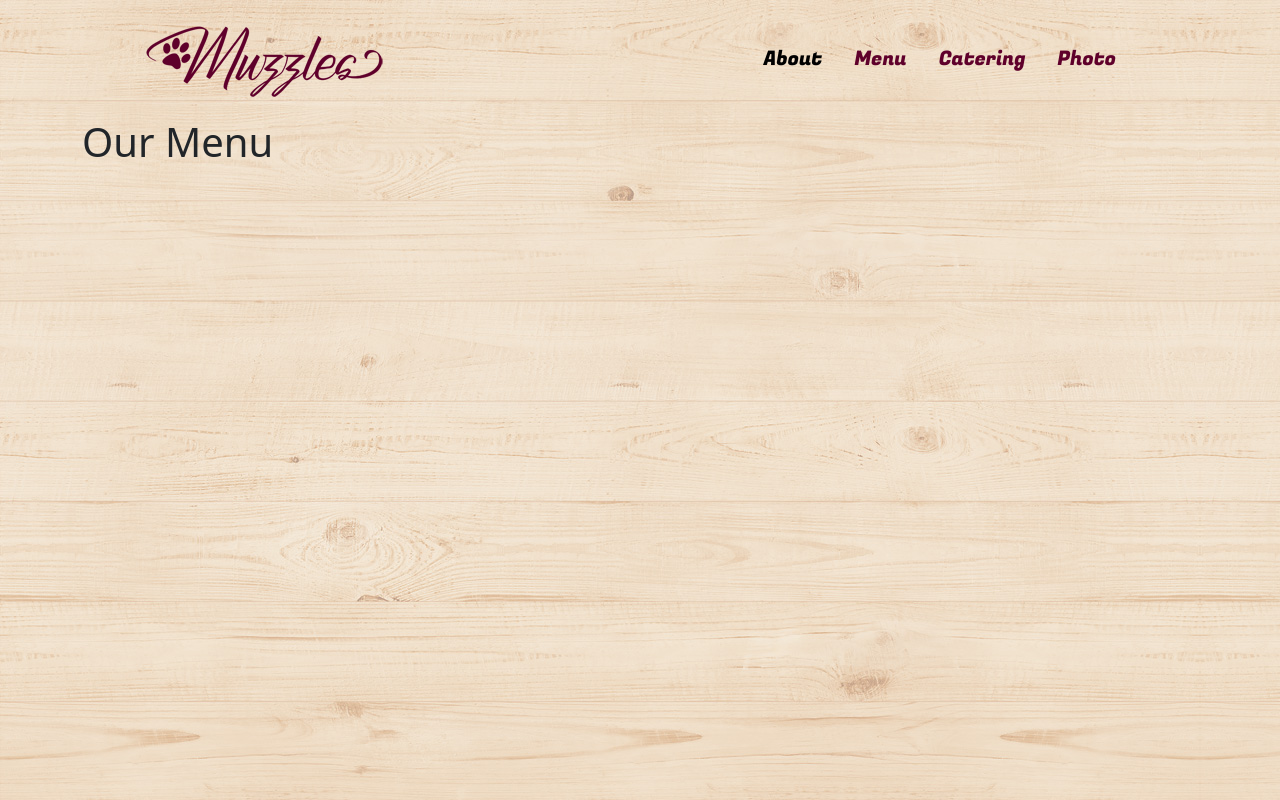
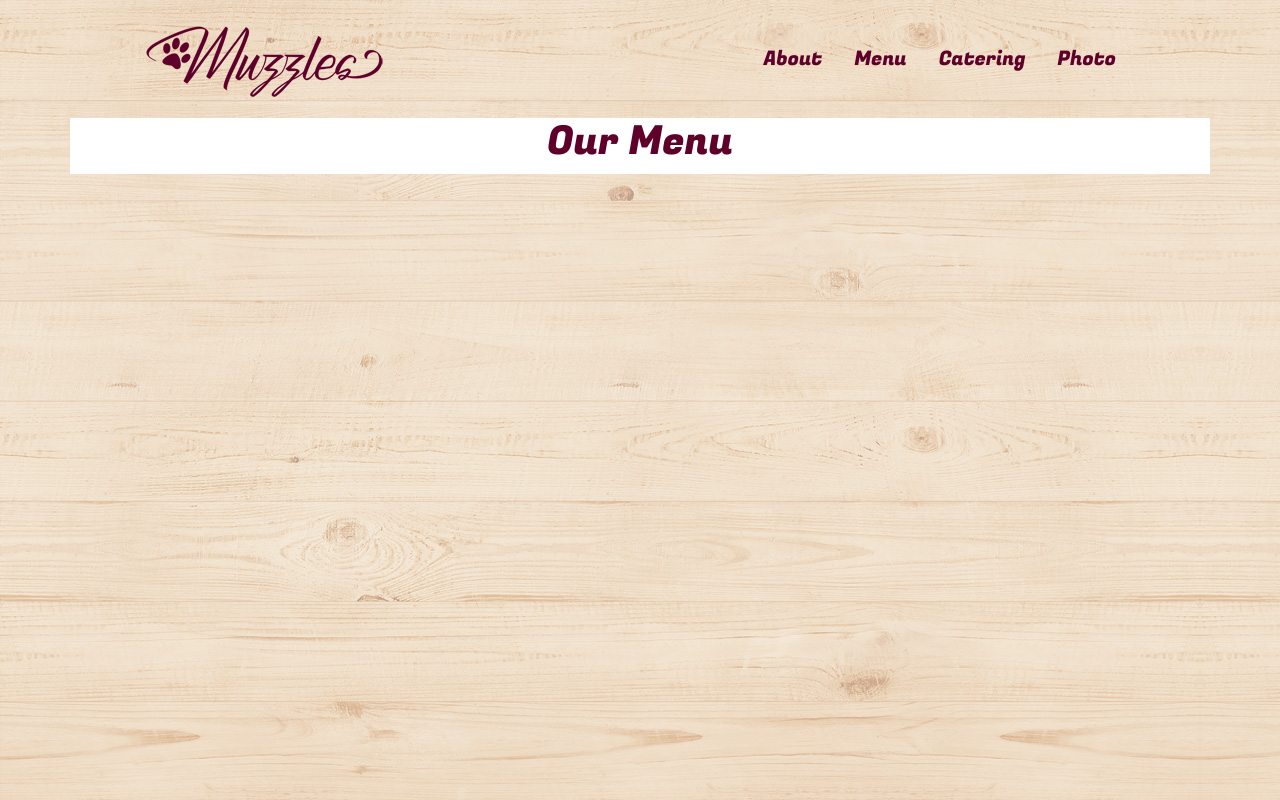
Before and after one commit to MonoToneMoe/Puppy-Restaurant, a plain HTML site: page pages/Menu.html in a window 1280 px wide. Drawn offline with nearby package versions, Linux system fonts and the light colour scheme.

Commit message:
Our Menu bar

```diff
--- a/pages/Menu.html
+++ b/pages/Menu.html
@@ -6,8 +6,13 @@
     <title>Menu</title>
     <link href="https://cdn.jsdelivr.net/npm/bootstrap@5.3.2/dist/css/bootstrap.min.css" rel="stylesheet" integrity="sha384-T3c6CoIi6uLrA9TneNEoa7RxnatzjcDSCmG1MXxSR1GAsXEV/Dwwykc2MPK8M2HN" crossorigin="anonymous">
     <link rel="stylesheet" href="../styles/master.css">
+    <link rel="stylesheet" href="../styles/treece.css">
   </head>
   <body>
+
+
+
+
     <nav class="navbar navbar-expand-lg">
       <div class="container-fluid">
         <a class="navbar-brand" href="#">
@@ -19,7 +24,7 @@
         <div class="collapse navbar-collapse" id="navbarNav">
           <ul class="navbar-nav">
             <li class="nav-item">
-              <a class="nav-link active" aria-current="page" href="#">About</a>
+              <a class="nav-link" href="#">About</a>
             </li>
             <li class="nav-item">
               <a class="nav-link" href="#">Menu</a>
@@ -35,11 +40,16 @@
       </div>
     </nav>
 
-<div class="container">
+
+
+
+
+
+
+<div class="container bkGround">
   <div class="row">
     <div class="col">
-      <div class=""></div>
-    <h1>Our Menu</h1>
+    <h1 class="text-center txtColor">Our Menu</h1>
     </div>
   </div>
 </div>
@@ -47,6 +57,11 @@
 
 
 
+
+
+
+
+
     <script src="https://cdn.jsdelivr.net/npm/bootstrap@5.3.2/dist/js/bootstrap.bundle.min.js" integrity="sha384-C6RzsynM9kWDrMNeT87bh95OGNyZPhcTNXj1NW7RuBCsyN/o0jlpcV8Qyq46cDfL" crossorigin="anonymous"></script>
   </body>
 </html>
--- a/styles/treece.css
+++ b/styles/treece.css
@@ -0,0 +1,10 @@
+@font-face { font-family:Fugaz One; src: url("../fonts/FugazOne-Regular.ttf"); }
+
+.bkGround {
+    background-color: white;
+}
+
+.txtColor {
+    color: #5F002B;
+    font-family: Fugaz One, sans-serif;
+}
```
